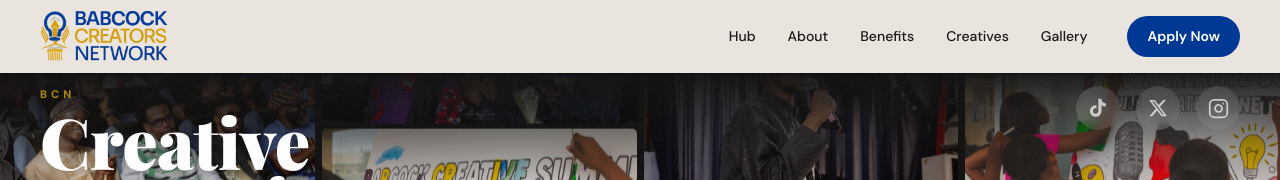
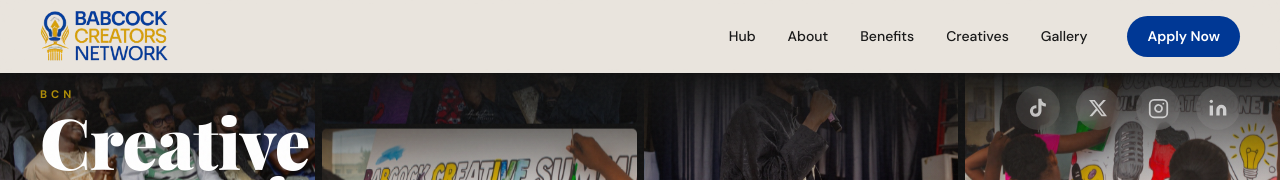
Before and after one commit to Kachi-Obata/BabcockCreatorsNetwork, a Next.js app: page /gallery in a window 1280 px wide. Shown: the top 180 px of the page. Built offline with nearby package versions, Linux system fonts and the light colour scheme.

Commit message:
added linkedin icon to socials

```diff
--- a/app/gallery/page.tsx
+++ b/app/gallery/page.tsx
@@ -24,6 +24,13 @@
   </svg>
 );
 
+const LinkedInIcon = () => (
+  <svg width="20" height="20" viewBox="0 0 24 24" fill="currentColor" aria-hidden="true">
+    <path d="M16 8a6 6 0 016 6v7h-4v-7a2 2 0 00-2-2 2 2 0 00-2 2v7h-4v-7a6 6 0 016-6zM2 9h4v12H2z" />
+    <circle cx="4" cy="4" r="2" />
+  </svg>
+);
+
 const GALLERY_SOCIALS = [
   {
     label: "TikTok",
@@ -39,6 +46,11 @@
     label: "Instagram",
     href: "https://www.instagram.com/babcockcreators",
     Icon: InstagramIcon,
+  },
+  {
+    label: "LinkedIn",
+    href: "https://www.linkedin.com/company/babcock-creators-network/",
+    Icon: LinkedInIcon,
   },
 ];
 
```
